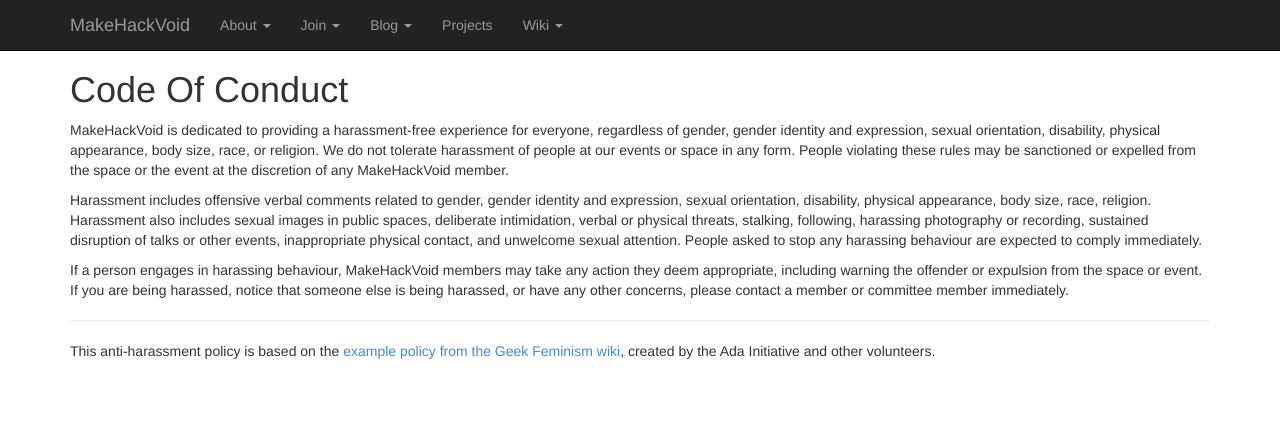
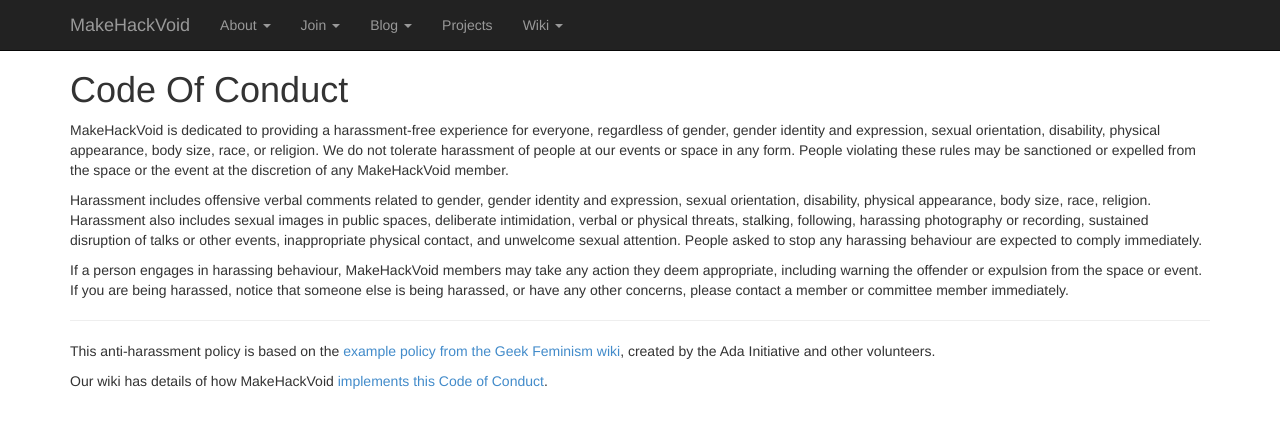
Before and after one commit to makehackvoid/makehackvoid.com, a Jekyll site: the page built from code-of-conduct.md, in a window 1280 px wide. Shown: the top 428 px of the page. Built offline with Jekyll 4.4.1, drawn with Linux system fonts in a browser that asks for light colours.

Commit message:
Add link to how to implement code of conduct on wiki

```diff
--- a/code-of-conduct.md
+++ b/code-of-conduct.md
@@ -14,3 +14,5 @@
 ---
 
 This anti-harassment policy is based on the [example policy from the Geek Feminism wiki](http://geekfeminism.wikia.com/wiki/Conference_anti-harassment), created by the Ada Initiative and other volunteers.
+
+Our wiki has details of how MakeHackVoid [implements this Code of Conduct](http://wiki.makehackvoid.com/policy:code_of_conduct).
```
